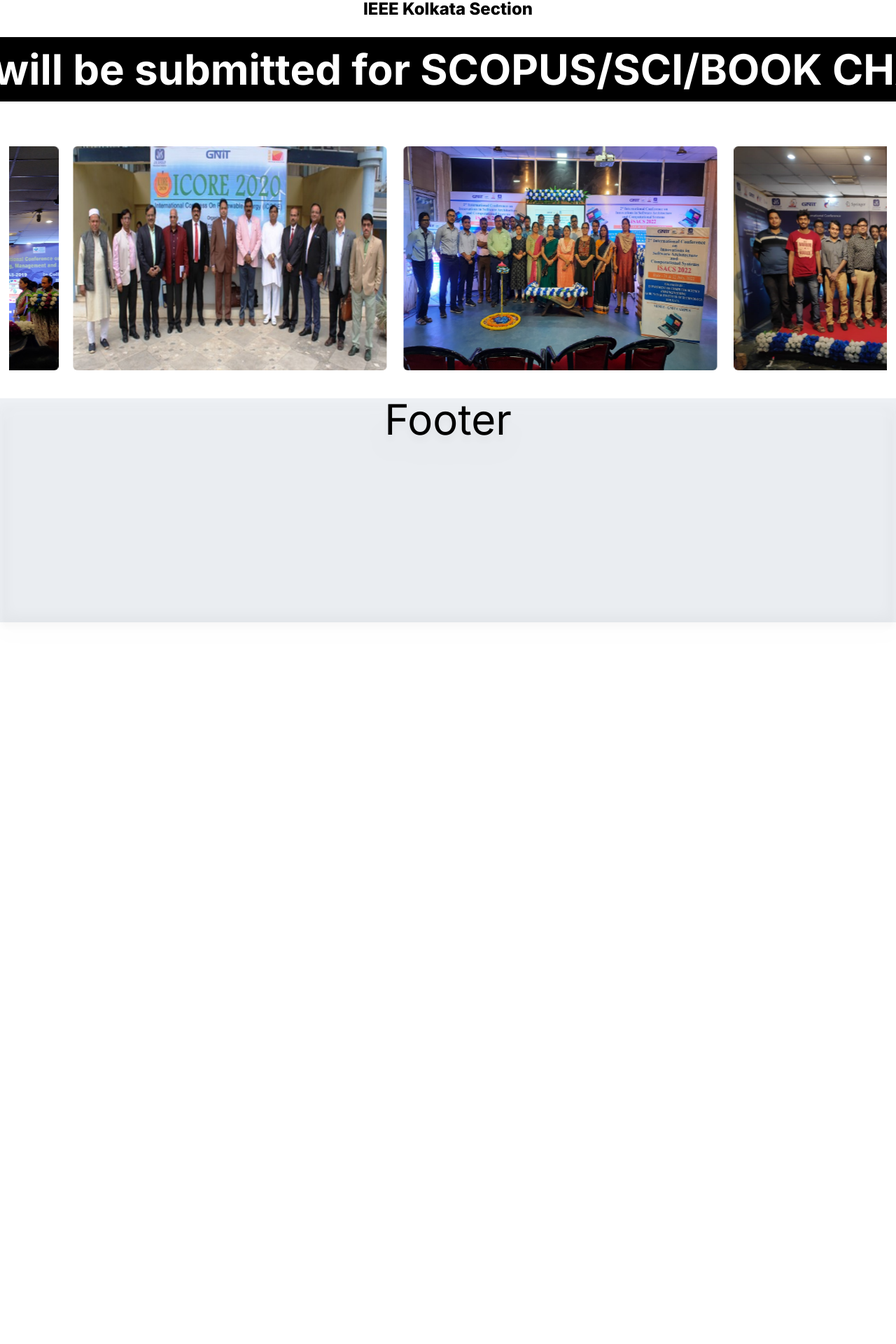
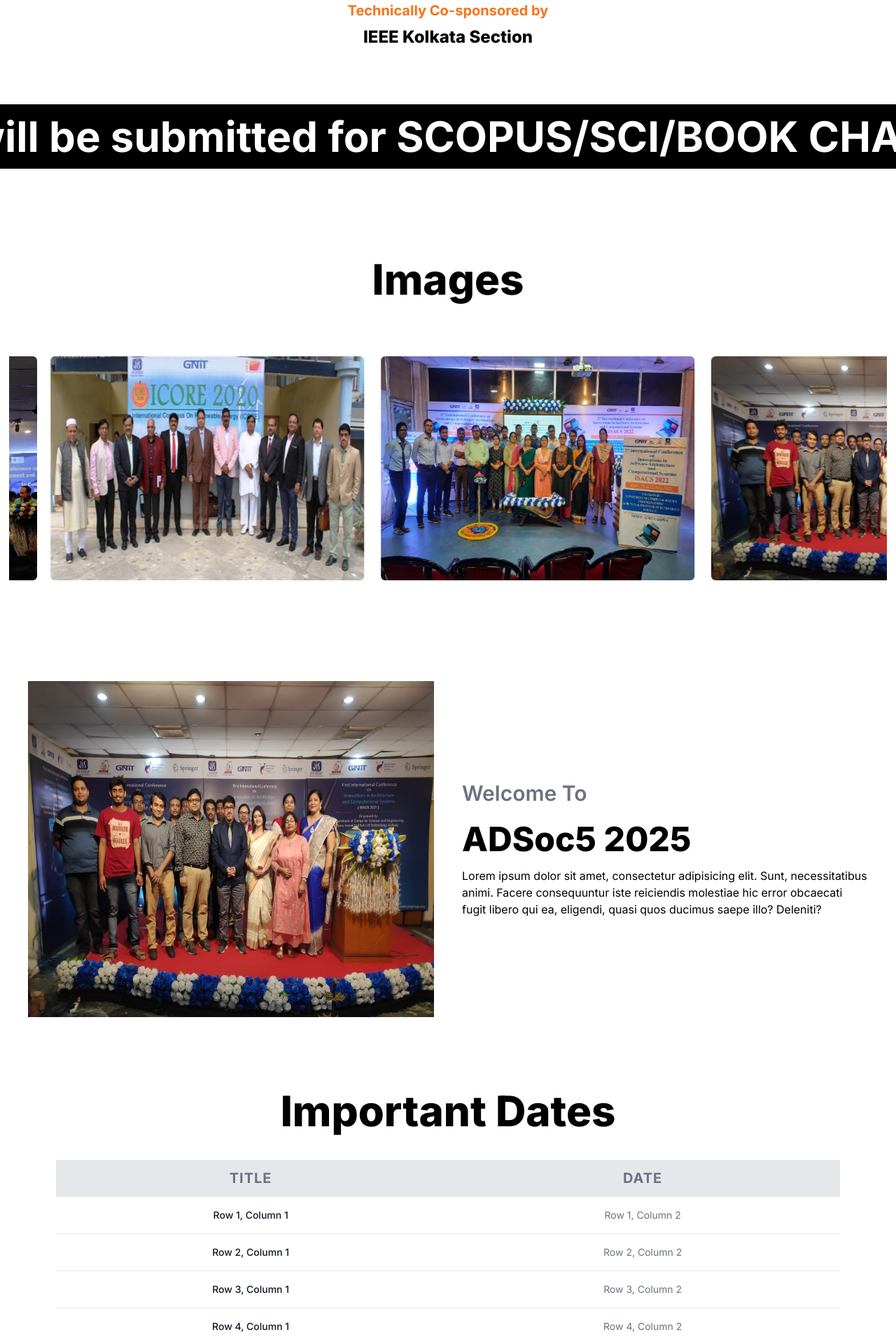
Before and after one commit to Parthiv-Sarker/ADSoc5, a Next.js app: page / in a window 1280 px wide. Shown: the part 875-2795 px from the top of the page at 70% size. Before the commit the page ends 1764 px from the top, so only its background shows below. Built offline with nearby package versions, Linux system fonts and the light colour scheme.

Commit message:
Second Commit.

```diff
--- a/src/app/committee/page.js
+++ b/src/app/committee/page.js
@@ -1,3 +1,4 @@
+"use client"
 import React from "react";
 
 const committeeData = {
@@ -79,9 +80,20 @@ const committeeData = {
 };
 
 const Committee = () => {
+	const handleDownload = () => {
+		const pdfUrl = "/PARTHIV_SARKER.pdf";
+
+		const link = document.createElement("a");
+		link.href = pdfUrl;
+		link.download = "Committee-List.pdf";
+		document.body.appendChild(link);
+		link.click();
+		document.body.removeChild(link);
+	};
+
 	return (
-		<div className="container mx-auto md:px-4 md:py-8">
-			<h1 className="text-5xl md:text-7xl text-center font-extrabold mb-8 mt-20">
+		<div className="container mx-auto px-2 md:px-4 md:py-8">
+			<h1 className="text-4xl md:text-7xl text-center font-extrabold mt-28 mb-10">
 				Committee
 			</h1>
 			{Object.entries(committeeData).map(([sectionTitle, members], index) => (
@@ -98,6 +110,14 @@ const Committee = () => {
 					</ul>
 				</div>
 			))}
+			<div className="w-full flex justify-center items-center">
+				<button
+					className="text-lg font-bold bg-orange-600 px-8 py-2 rounded-xl text-white"
+					onClick={handleDownload}
+				>
+					Download
+				</button>
+			</div>
 		</div>
 	);
 };
--- a/src/app/page.js
+++ b/src/app/page.js
@@ -1,72 +1,12 @@
 "use client";
 import React from "react";
-import Image from "next/image";
 
-import marqueeImageArray from "../../public/assets/marquee_image/marqueeImg";
+import Home from "@/components/Home/Home";
 
 const Page = () => {
 	return (
 		<div className="w-screen h-auto overflow-x-hidden">
-			<section className="w-screen flex flex-col justify-center items-center">
-				<div className="w-[95%] md:w-[85%] text-center mt-28 md:mb-6">
-					<h1 className="text-4xl md:text-8xl font-extrabold mb-4">
-						AI-Driven Smart Healthcare for Society 5.0
-					</h1>
-					<h2 className="text-3xl md:text-6xl font-extrabold mb-4">(ADSoc5)</h2>
-					<p className="text-lg md:text-xl font-bold mb-4 text-orange-500 md:p-4">
-						14th Feb-15th Feb 2025
-					</p>
-				</div>
-				<div className="w-[95%] md:w-[85%] text-center mb-6">
-					<p className="text-xl font-bold text-orange-500">Organised by</p>
-					<h2 className="text-xl md:text-2xl font-bold">
-						Department of Computer Science and Engineering and Electrical
-						Engineering <br />
-						(Both are NBA accredited)
-					</h2>
-				</div>
-				<div className="w-[95%] md:w-[85%] text-center flex flex-col gap-2 mb-6">
-					<h2 className="text-xl md:text-4xl font-bold">
-						Guru Nanak Institute of Technology
-					</h2>
-					<p className="text-base md:text-xl font-bold">
-						(NAAC ‘A+’ Accredited)
-					</p>
-					<p className="md:text-lg font-medium">
-						157/F, Nilgunj Road, Panihati, Kolkata, West Bengal 700114
-					</p>
-				</div>
-				<div className="w-[95%] md:w-[85%] text-center mb-6">
-					<p className="text-xl font-bold text-orange-500">
-						Technically Co-sponsored by
-					</p>
-					<h1 className="text-2xl font-extrabold">IEEE Kolkata Section</h1>
-				</div>
-				<div className="w-screen text-center mb-6 bg-black p-4 overflow-hidden whitespace-nowrap">
-					<h1 className="md:text-6xl font-bold text-white inline-block animate-marquee">
-						Accepted papers will be submitted for SCOPUS/SCI/BOOK CHAPTER
-						Publication.
-					</h1>
-					<h1 className="md:text-6xl font-bold text-white inline-block animate-marquee">
-						Accepted papers will be submitted for SCOPUS/SCI/BOOK CHAPTER
-						Publication.
-					</h1>
-				</div>
-			</section>
-			<section className="w-screen flex flex-col justify-center items-center relative">
-				<div className="w-[98%] h-[30vh] md:h-[50vh] flex justify-center items-center gap-6 overflow-hidden">
-					{marqueeImageArray.map((item, index) => (
-						<>
-							<Image
-								src={item}
-								key={index}
-								className="w-[28rem] h-80 rounded-md animate-img-marquee"
-								alt={`Marquee Image ${index}`}
-							/>
-						</>
-					))}
-				</div>
-			</section>
+			<Home/>
 		</div>
 	);
 };
--- a/src/components/Footer/Footer.js
+++ b/src/components/Footer/Footer.js
@@ -2,8 +2,21 @@ import React from "react";
 
 const Footer = () => {
 	return (
-		<div className="w-screen h-80 bg-slate-300 bg-opacity-30 backdrop-filter backdrop-blur-md drop-shadow-xl">
-			<h1 className="text-6xl text-center">Footer</h1>
+		<div className="w-screen h-auto flex flex-col md:flex-row justify-between items-center bg-slate-400 px-4 py-8 md:px-20">
+			<h1 className="text-3xl md:text-6xl text-center md:text-left mb-4 md:mb-0">
+				Footer
+			</h1>
+			<div className="w-[120px] md:w-[300px] h-[120px] md:h-[300px]">
+				<iframe
+					src="https://www.google.com/maps/embed?pb=!1m14!1m8!1m3!1d471156.211960511!2d88.378602!3d22.694472!3m2!1i1024!2i768!4f13.1!3m3!1m2!1s0x39f89c6df041e831%3A0x6e3fc1531d1cb33!2sGuru%20Nanak%20Institute%20of%20Technology!5e0!3m2!1sen!2sus!4v1722631019731!5m2!1sen!2sus"
+					width="100%"
+					height="100%"
+					style={{ border: "0" }}
+					allowFullScreen
+					loading="lazy"
+					referrerPolicy="no-referrer-when-downgrade"
+				></iframe>
+			</div>
 		</div>
 	);
 };
--- /dev/null
+++ b/src/components/Home/Home.js
@@ -0,0 +1,18 @@
+import React from 'react'
+import SectionA from './SectionA'
+import SectionB from './SectionB'
+import SectionC from './SectionC'
+import SectionD from './SectionD'
+
+const Home = () => {
+  return (
+    <div className="flex flex-col gap-6">
+        <SectionA/>
+        <SectionB/>
+        <SectionC/>
+        <SectionD/>
+    </div>
+  )
+}
+
+export default Home
--- /dev/null
+++ b/src/components/Home/SectionA.js
@@ -0,0 +1,56 @@
+import React from "react";
+
+const SectionA = () => {
+	return (
+		<div>
+			<section className="w-screen flex flex-col justify-center items-center">
+				<div className="w-[95%] md:w-[85%] text-center mt-28 md:mb-6">
+					<h1 className="text-4xl md:text-8xl font-extrabold mb-4">
+						AI-Driven Smart Healthcare for Society 5.0
+					</h1>
+					<h2 className="text-3xl md:text-6xl font-extrabold mb-4">(ADSoc5)</h2>
+					<p className="text-lg md:text-xl font-bold mb-4 text-orange-500 md:p-4">
+						14th Feb-15th Feb 2025
+					</p>
+				</div>
+				<div className="w-[95%] md:w-[85%] text-center mb-10">
+					<p className="text-xl font-bold text-orange-500">Organised by</p>
+					<h2 className="text-xl md:text-2xl font-bold">
+						Department of Computer Science and Engineering and Electrical
+						Engineering <br />
+						(Both are NBA accredited)
+					</h2>
+				</div>
+				<div className="w-[95%] md:w-[85%] text-center flex flex-col gap-2 mb-10">
+					<h2 className="text-xl md:text-4xl font-bold">
+						Guru Nanak Institute of Technology
+					</h2>
+					<p className="text-base md:text-xl font-bold">
+						(NAAC ‘A+’ Accredited)
+					</p>
+					<p className="md:text-lg font-medium">
+						157/F, Nilgunj Road, Panihati, Kolkata, West Bengal 700114
+					</p>
+				</div>
+				<div className="w-[95%] md:w-[85%] text-center mb-20">
+					<p className="text-xl font-bold text-orange-500 mb-2">
+						Technically Co-sponsored by
+					</p>
+					<h1 className="text-2xl font-extrabold">IEEE Kolkata Section</h1>
+				</div>
+				<div className="w-screen text-center mb-6 bg-black p-4 overflow-hidden whitespace-nowrap">
+					<h1 className="md:text-6xl font-bold text-white inline-block animate-marquee">
+						Accepted papers will be submitted for SCOPUS/SCI/BOOK CHAPTER
+						Publication.
+					</h1>
+					<h1 className="md:text-6xl font-bold text-white inline-block animate-marquee">
+						Accepted papers will be submitted for SCOPUS/SCI/BOOK CHAPTER
+						Publication.
+					</h1>
+				</div>
+			</section>
+		</div>
+	);
+};
+
+export default SectionA;
--- /dev/null
+++ b/src/components/Home/SectionB.js
@@ -0,0 +1,30 @@
+import React from "react";
+import Image from "next/image";
+
+import marqueeImageArray from "../../../public/assets/marquee_image/marqueeImg";
+
+const SectionB = () => {
+	return (
+		<div className="mt-20">
+			<h1 className="text-2xl md:text-6xl font-extrabold text-center mb-6 md:mb-10">
+				Images
+			</h1>
+			<section className="w-screen flex flex-col justify-center items-center relative">
+				<div className="w-[98%] h-[30vh] md:h-[50vh] flex justify-center items-center gap-6 overflow-hidden">
+					{marqueeImageArray.map((item, index) => (
+						<>
+							<Image
+								src={item}
+								key={index}
+								className="w-[28rem] h-80 rounded-md animate-img-marquee"
+								alt={`Marquee Image ${index}`}
+							/>
+						</>
+					))}
+				</div>
+			</section>
+		</div>
+	);
+};
+
+export default SectionB;
--- /dev/null
+++ b/src/components/Home/SectionC.js
@@ -0,0 +1,27 @@
+import React from "react";
+import Image from "next/image";
+import img from "../../../public/assets/marquee_image/img6.jpeg";
+
+const SectionC = () => {
+	return (
+		<div>
+			<section className="w-screen md:h-[80vh] md:flex justify-around items-center px-10 md:gap-10">
+				<div className="md:w-[50%]">
+					<Image src={img} quality={100} className="w-[100vw] h-[60vh]"/>
+				</div>
+				<div className="md:w-[50%] text-pretty">
+					<h1 className="md:text-3xl font-semibold text-gray-500 mb-2 md:mb-6">Welcome To</h1>
+                    <h1 className="md:text-5xl font-extrabold mb-2 md:mb-4">ADSoc5 2025</h1>
+					<p className="text-base">
+						Lorem ipsum dolor sit amet, consectetur adipisicing elit. Sunt,
+						necessitatibus animi. Facere consequuntur iste reiciendis molestiae
+						hic error obcaecati fugit libero qui ea, eligendi, quasi quos
+						ducimus saepe illo? Deleniti?
+					</p>
+				</div>
+			</section>
+		</div>
+	);
+};
+
+export default SectionC;
--- /dev/null
+++ b/src/components/Home/SectionD.js
@@ -0,0 +1,47 @@
+import React from "react";
+
+const SectionD = () => {
+	const data = [
+		{ col1: "Row 1, Column 1", col2: "Row 1, Column 2" },
+		{ col1: "Row 2, Column 1", col2: "Row 2, Column 2" },
+		{ col1: "Row 3, Column 1", col2: "Row 3, Column 2" },
+		{ col1: "Row 4, Column 1", col2: "Row 4, Column 2" },
+		{ col1: "Row 5, Column 1", col2: "Row 5, Column 2" },
+	];
+
+	return (
+		<section>
+			<h1 className="text-2xl md:text-6xl font-extrabold text-center mb-6 md:mb-10">
+				Important Dates
+			</h1>
+			<div className="overflow-x-auto md:px-20">
+				<table className="min-w-full divide-y divide-gray-200">
+					<thead className="bg-gray-200">
+						<tr>
+							<th className="px-6 py-3 text-center text-xl font-bold text-gray-500 uppercase tracking-wider">
+								Title
+							</th>
+							<th className="px-6 py-3 text-center text-xl font-bold text-gray-500 uppercase tracking-wider">
+								Date
+							</th>
+						</tr>
+					</thead>
+					<tbody className="bg-white divide-y divide-gray-200">
+						{data.map((row, index) => (
+							<tr key={index}>
+								<td className="px-6 py-4 text-center whitespace-nowrap text-sm font-medium text-gray-900">
+									{row.col1}
+								</td>
+								<td className="px-6 py-4 text-center whitespace-nowrap text-sm text-gray-500">
+									{row.col2}
+								</td>
+							</tr>
+						))}
+					</tbody>
+				</table>
+			</div>
+		</section>
+	);
+};
+
+export default SectionD;
--- a/src/components/Navbar/Navbar.js
+++ b/src/components/Navbar/Navbar.js
@@ -27,7 +27,7 @@ const Navbar = () => {
 			{/* Logo */}
 			<h1 className="w-full pl-6">
 				<Link href="/">
-					<Image src={Logo} alt="logo" className="h-20 w-20" />
+					<Image src={Logo} placeholder="blur" alt="logo" className="h-20 w-20" />
 				</Link>
 			</h1>
 
@@ -37,7 +37,7 @@ const Navbar = () => {
 					<Link
 						href={item.navLink}
 						key={item.id}
-						className="w-28 text-lg font-bold text-center hover:bg-[#00df9a] rounded-xl m-2 cursor-pointer duration-300 hover:text-black"
+						className="w-28 text-lg font-bold text-center hover:bg-orange-600 rounded-xl m-2 cursor-pointer duration-300 hover:text-black"
 					>
 						{item.text}
 					</Link>
@@ -45,8 +45,8 @@ const Navbar = () => {
 			</ul>
 
 			<div className="hidden md:pr-20 md:flex md:gap-4">
-				<Image src={GnitLogo} alt="Gnit Logo" className="w-14 h-14" />
-				<Image src={JisLogo} alt="JIS Logo" className="w-14 h-14" />
+				<Image src={GnitLogo} placeholder="blur" alt="Gnit Logo" className="w-14 h-14" />
+				<Image src={JisLogo} placeholder="blur" alt="JIS Logo" className="w-14 h-14" />
 			</div>
 
 			{/* Mobile Navigation Icon */}
@@ -67,7 +67,7 @@ const Navbar = () => {
 					<Link
 						href={item.navLink}
 						key={item.id}
-						className="p-4 text-xl text-center w-full hover:bg-[#00df9a] rounded-xl duration-300 hover:text-black cursor-pointer"
+						className="p-4 text-xl text-center w-full hover:bg-orange-600 rounded-xl duration-300 hover:text-black cursor-pointer"
 						onClick={() => setNav(false)}
 					>
 						{item.text}
```
Also changed, not shown: 1 other file (tests, documents, lock files or other folders).
